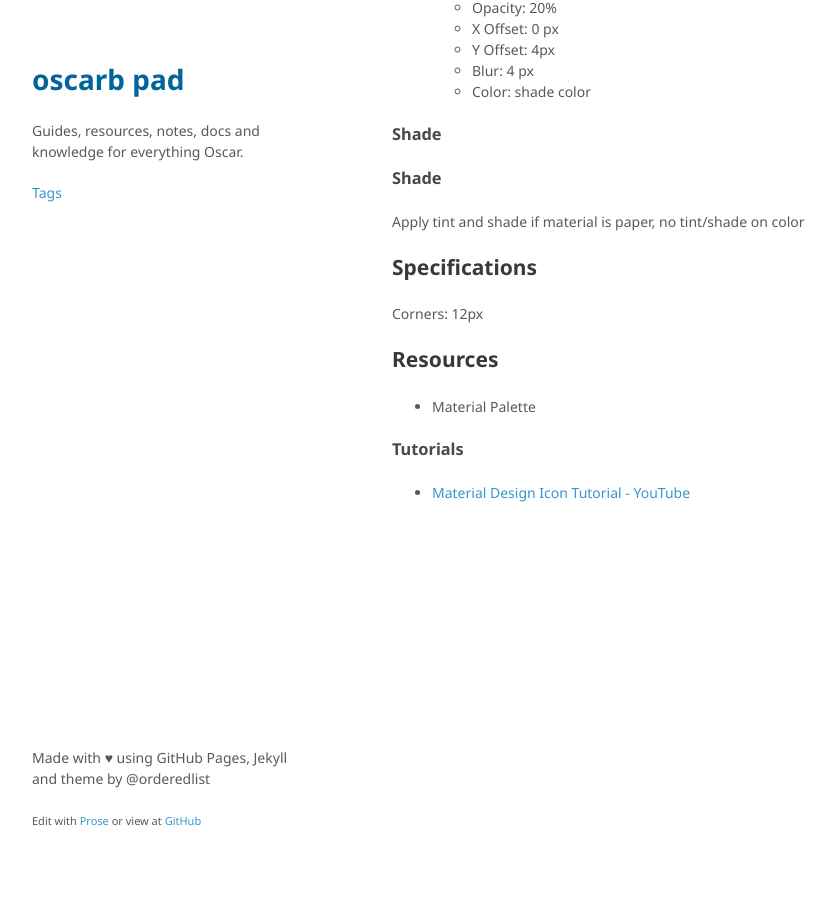
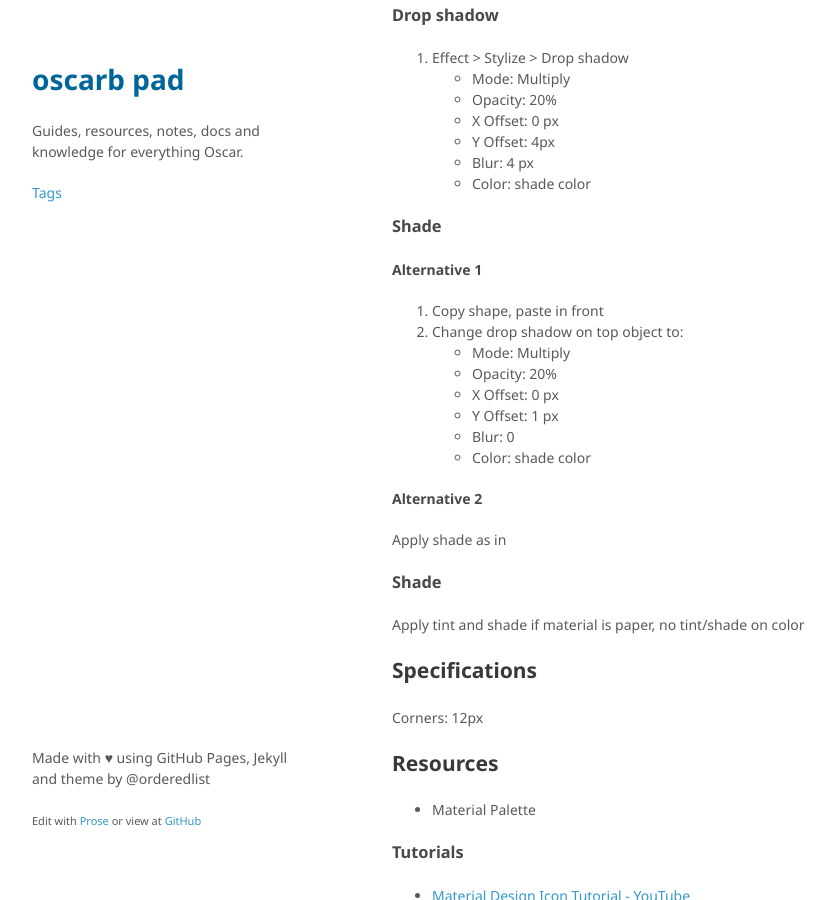
Before and after one commit to oscarb/pad, a Jekyll site: the page built from _docs/material-design-icon.md, in a window 1280 px wide and 900 px high, scrolled down 1450 px. Shown: the whole window, without its empty margins (128-964 px from the left). Built offline with Jekyll 4.4.1, drawn with Linux system fonts in a browser that asks for light colours; some web fonts are replaced; some of the changed text lies outside the part shown.

Commit message:
Created material-design-icon.md

```diff
--- a/_docs/material-design-icon.md
+++ b/_docs/material-design-icon.md
@@ -21,7 +21,9 @@ tags: [android, material design]
 4. Minus Front with the top and middle object selected
 5. Change color to shading color, transparency to 20% as per guidelines
 
+## Background
 
+Apply tint and shade
 
 ## Shapes
 
@@ -70,7 +72,20 @@ tags: [android, material design]
 
 ### Shade
 
+#### Alternative 1
 
+1. Copy shape, paste in front
+2. Change drop shadow on top object to:
+	* Mode: Multiply
+    * Opacity: 20%
+    * X Offset: 0 px
+    * Y Offset: 1 px
+    * Blur: 0
+    * Color: shade color
+
+#### Alternative 2
+
+Apply shade as in
 
 
 
```
